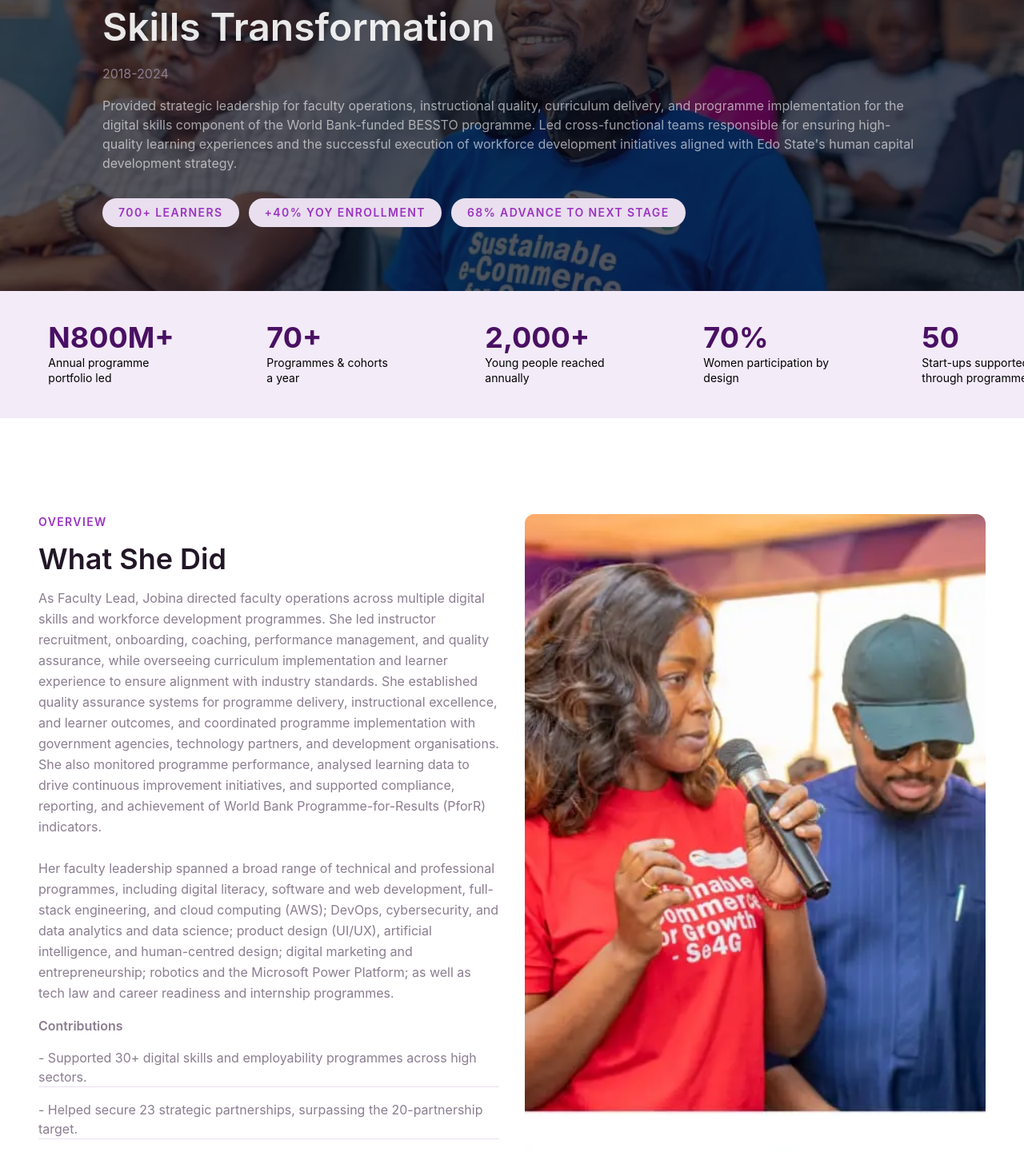
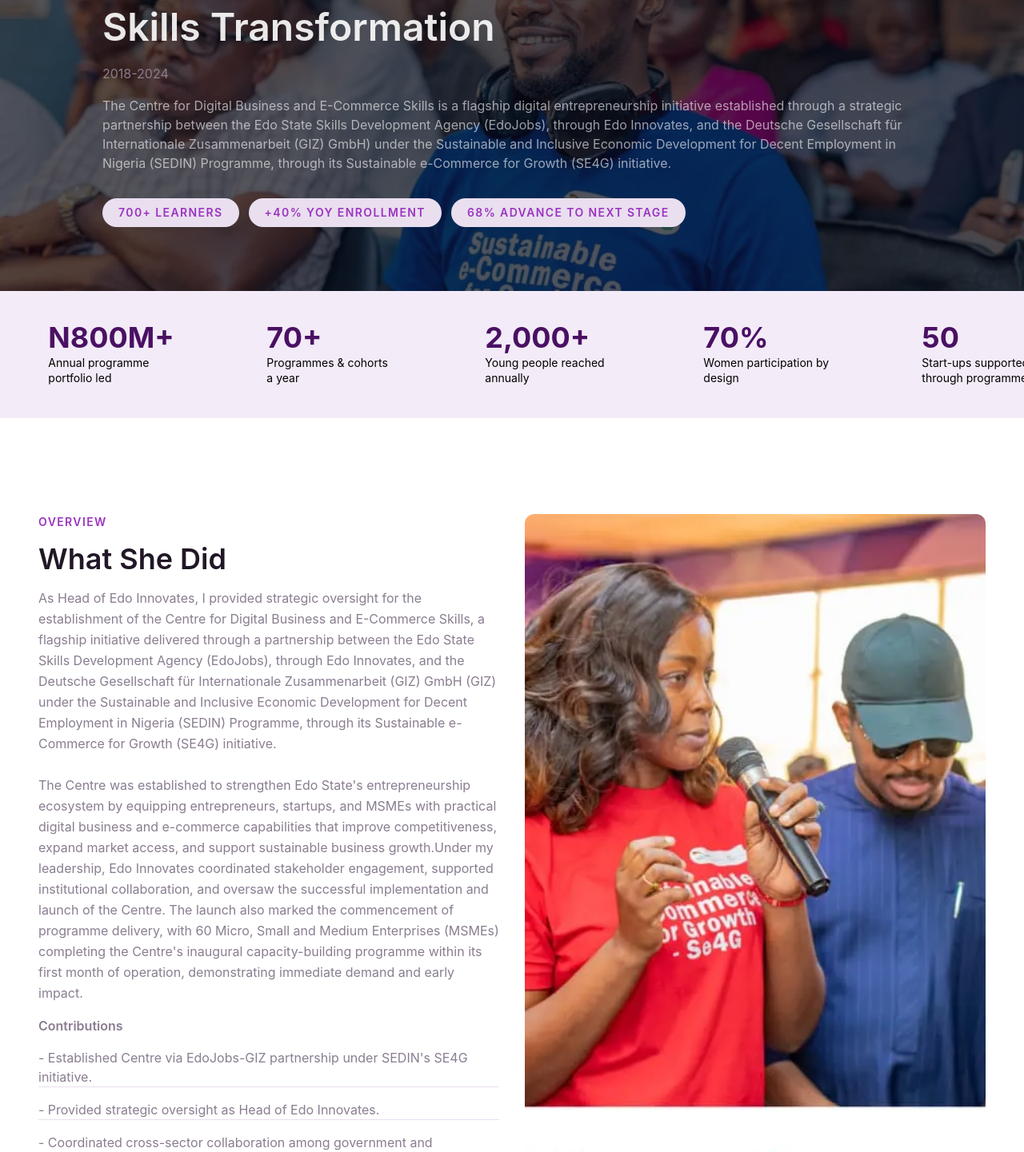
Before and after one commit to FOA-developer/Jobina-Portfolio, a React (Vite) app in the folder frontend/: page /se4g in a window 1280 px wide. Shown: the part 260-1701 px from the top of the page at 80% size. Built offline with nearby package versions, Linux system fonts and the light colour scheme.

Commit message:
feat: updated descriptions for work items and contributions in Seg page

```diff
--- a/frontend/src/data/work.js
+++ b/frontend/src/data/work.js
@@ -30,7 +30,7 @@
   },
   {
     title:       'Sustainable E-Commerce For Growth',
-    description: "Edo Basic Education Sector and Skills Transformation Operation provided strategic leadership for curriculum and programme delivery for the digital skills component.",
+    description: "The Centre for Digital Business and E-Commerce Skills is an EdoJobs and GIZ initiative under the SEDIN SE4G initiative, based at the Edo Innovation Hub, equipping MSMEs with digital skills in e commerce, marketing, and business strategy.",
     period:      '2022 — PRESENT',
     src: img7,
     link: '/se4g',
--- a/frontend/src/pages/Seg.jsx
+++ b/frontend/src/pages/Seg.jsx
@@ -30,16 +30,16 @@
         impact = {impact}
         header="Edo Basic Education Sector and Skills Transformation"
         period="2018-2024"
-        description="Provided strategic leadership for faculty operations, instructional quality, curriculum delivery, and programme implementation for the digital skills component of the World Bank-funded BESSTO programme. Led cross-functional teams responsible for ensuring high-quality learning experiences and the successful execution of workforce development initiatives aligned with Edo State's human capital development strategy."
+        description="The Centre for Digital Business and E-Commerce Skills is a flagship digital entrepreneurship initiative established through a strategic partnership between the Edo State Skills Development Agency (EdoJobs), through Edo Innovates, and the Deutsche Gesellschaft für Internationale Zusammenarbeit (GIZ) GmbH) under the Sustainable and Inclusive Economic Development for Decent Employment in Nigeria (SEDIN) Programme, through its Sustainable e-Commerce for Growth (SE4G) initiative."
         tags={['700+ Learners', '+40% YoY Enrollment', '68% advance to next stage']}
       />
       <Second
         img={img}
         header="Contributions"
         title="EdoBEST"
-        description="As Faculty Lead, Jobina directed faculty operations across multiple digital skills and workforce development programmes. She led instructor recruitment, onboarding, coaching, performance management, and quality assurance, while overseeing curriculum implementation and learner experience to ensure alignment with industry standards. She established quality assurance systems for programme delivery, instructional excellence, and learner outcomes, and coordinated programme implementation with government agencies, technology partners, and development organisations. She also monitored programme performance, analysed learning data to drive continuous improvement initiatives, and supported compliance, reporting, and achievement of World Bank Programme-for-Results (PforR) indicators."
-        description1="Her faculty leadership spanned a broad range of technical and professional programmes, including digital literacy, software and web development, full-stack engineering, and cloud computing (AWS); DevOps, cybersecurity, and data analytics and data science; product design (UI/UX), artificial intelligence, and human-centred design; digital marketing and entrepreneurship; robotics and the Microsoft Power Platform; as well as tech law and career readiness and internship programmes."
-        cert={["Supported 30+ digital skills and employability programmes across high sectors.", "Helped secure 23 strategic partnerships, surpassing the 20-partnership target.", "Supported expansion of Edo State's digital workforce ecosystem via partnerships.", "Strengthened Edo Innovates faculty governance, instructional and program systems." ]}
+        description1="The Centre was established to strengthen Edo State's entrepreneurship ecosystem by equipping entrepreneurs, startups, and MSMEs with practical digital business and e-commerce capabilities that improve competitiveness, expand market access, and support sustainable business growth.Under my leadership, Edo Innovates coordinated stakeholder engagement, supported institutional collaboration, and oversaw the successful implementation and launch of the Centre. The launch also marked the commencement of programme delivery, with 60 Micro, Small and Medium Enterprises (MSMEs) completing the Centre's inaugural capacity-building programme within its first month of operation, demonstrating immediate demand and early impact."
+        description="As Head of Edo Innovates, I provided strategic oversight for the establishment of the Centre for Digital Business and E-Commerce Skills, a flagship initiative delivered through a partnership between the Edo State Skills Development Agency (EdoJobs), through Edo Innovates, and the Deutsche Gesellschaft für Internationale Zusammenarbeit (GIZ) GmbH (GIZ) under the Sustainable and Inclusive Economic Development for Decent Employment in Nigeria (SEDIN) Programme, through its Sustainable e-Commerce for Growth (SE4G) initiative."
+       cert={["Established Centre via EdoJobs-GIZ partnership under SEDIN's SE4G initiative.", "Provided strategic oversight as Head of Edo Innovates.", "Coordinated cross-sector collaboration among government and stakeholders.", "Successfully launched the Centre and commenced programme delivery.","Trained first and second cohort of 60 MSMEs within one month." ]}
       />
       <Gallery
            img={img1}
```
